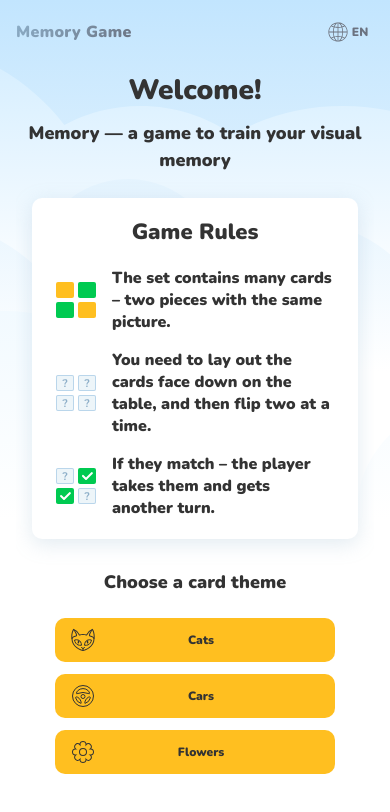
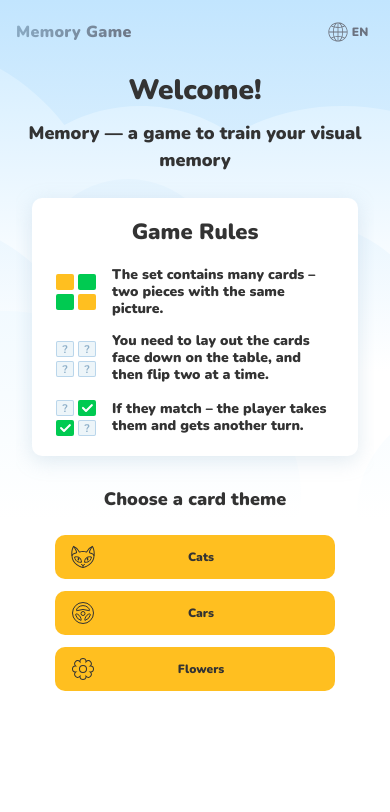
Before and after one commit to OlgaGulyakevich/memory-game, a React app: page /start in a window 390 px wide. Shown: the top 812 px of the page. Built offline with nearby package versions, Linux system fonts and the light colour scheme.

Commit message:
style: add rules-list class for improved typography in rules section

```diff
--- a/src/styles/style.css
+++ b/src/styles/style.css
@@ -693,6 +693,12 @@ body {
     font-size: 28px;
   }
 
+  .rules-list {
+    font-size: var(--font-size-xs);
+  }
+
+
+
   .themes-heading {
     font-size: 22px;
   }
@@ -805,6 +811,11 @@ body {
   .game-header .steps {
     order: 3;
     justify-self: center;
+  }
+
+  .rules-list {
+    font-size: var(--font-size-xs);
+    line-height: var(--line-height-tight);
   }
 
   .result-header {
```
